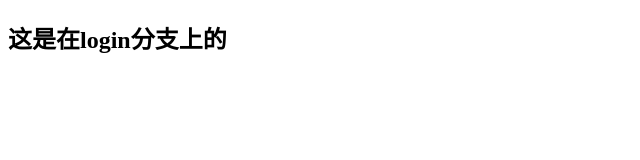
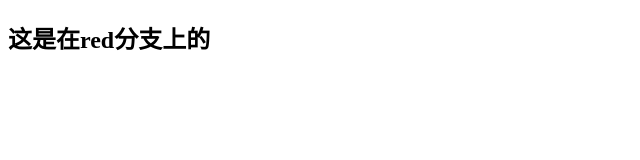
Before and after one commit to xiaoluo0616/object, a plain HTML site: page index.html in a window 1280 px wide. Shown: the whole page, without its empty margins (0-640 px from the left). Drawn offline with Linux system fonts and the light colour scheme.

Commit message:
在reg分支上修改的

```diff
--- a/index.html
+++ b/index.html
@@ -7,6 +7,6 @@
     <title>Document</title>
 </head>
 <body>
-    <h2>这是在login分支上的</h2>
+    <h2>这是在red分支上的</h2>
 </body>
 </html>
```
